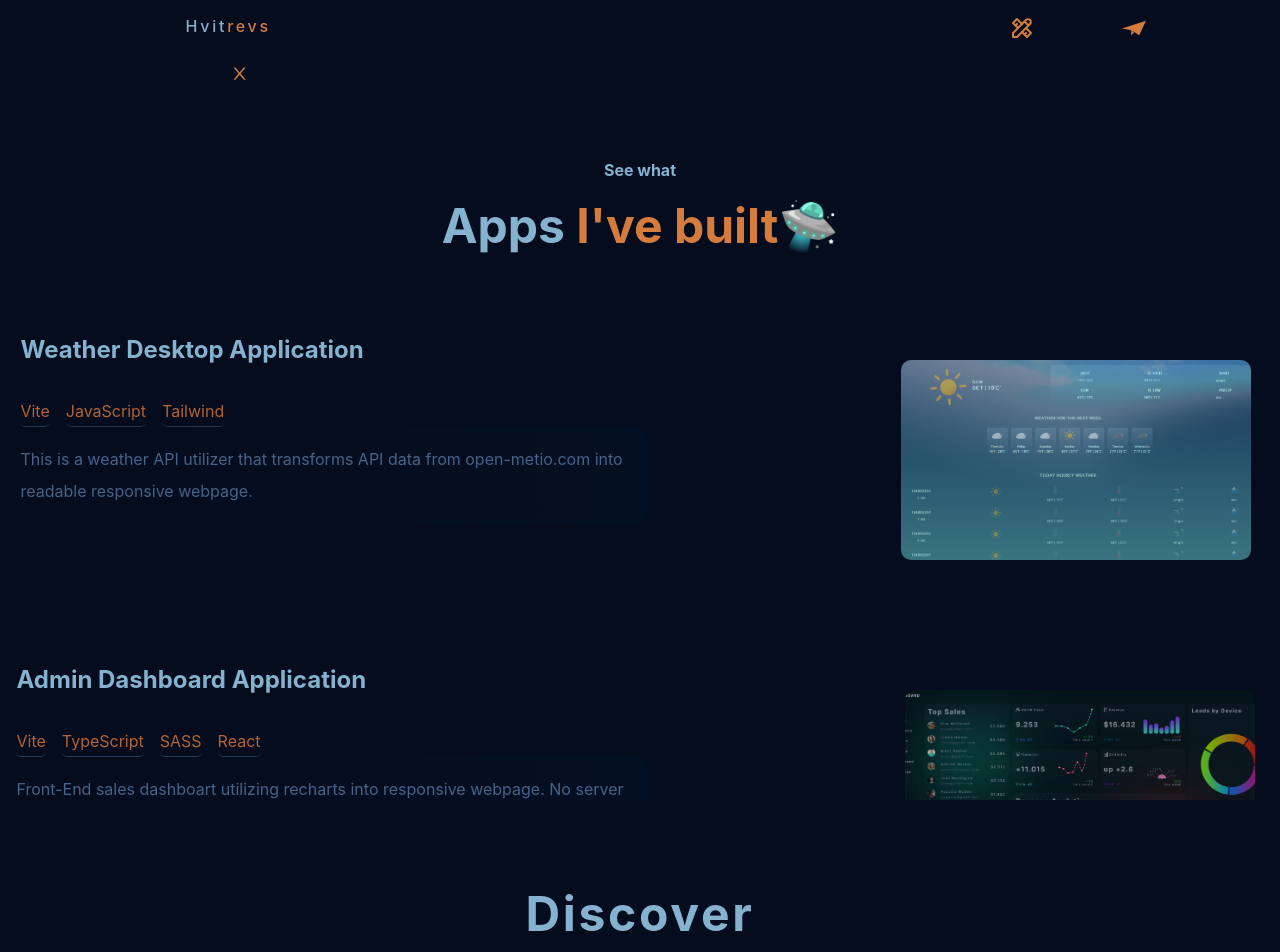
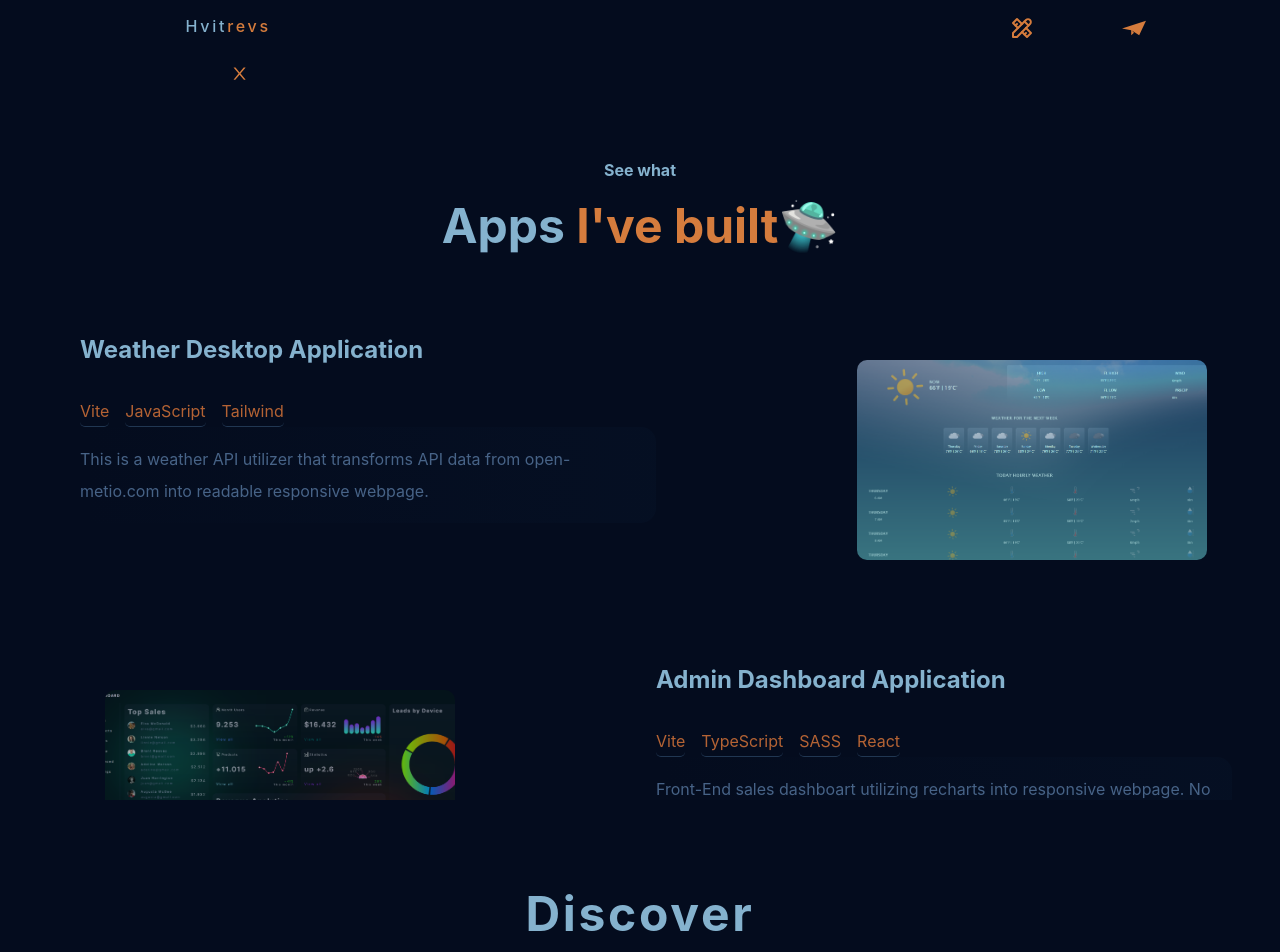
Before and after one commit to Hvitrevs/Hvitrevs-Hub, a React (Create React App) app: page /more-apps in a window 1280 px wide. Shown: the top 952 px of the page. Built offline with nearby package versions, Linux system fonts and the light colour scheme; some icons are missing.

Commit message:
layout fix

```diff
--- a/src/App.js
+++ b/src/App.js
@@ -20,14 +20,14 @@ function App() {
     <ThemeProvider theme ={ theme }>
     <MainBody>
       <Routes>
-      <Route path='' element={ <MainBody / >} />
+      <Route path='' element={ <MainBody /> } />
       <Route path='/more-apps' element={<Apps />} />
       </Routes>
       <Container>
         <Navbar />
         <Showcase />
         <MySkills />
-        <Projects />a
+        <Projects />
         <Footer />
       </Container>
     </MainBody>
--- a/src/components/layouts/Apps.js
+++ b/src/components/layouts/Apps.js
@@ -21,13 +21,13 @@ const Apps = (  ) => {
         left= '18%'
         right= '15%'
         responsiveTop='0'
-        responsiveLeft='3rem'
-        respoinsiveRight='1rem'
+        responsiveLeft='6rem'
+        respoinsiveRight='2rem'
         responsiveBottom='4rem'
         position='fixed'
         >
         <Flexcontainer justify='flex-end'  responsiveFlex>
-          <Link to='/app#Home'>
+          <Link to='/app#Projects'>
 
           <MenuIcon as={motion.a} whileHover={{scale: 1.2}} size='1.2rem' top='4rem'
           >
@@ -62,7 +62,8 @@ const Apps = (  ) => {
         >
           <PaddingContainer
           top='1rem'
-          left='1rem'
+          left='5rem'
+          right='3rem'
           responsiveLeft='1rem'
           respoinsiveRight='4rem'>
           <Flexcontainer direction='column' align='center'>
--- a/src/styles/Projects.styled.js
+++ b/src/styles/Projects.styled.js
@@ -52,7 +52,7 @@ overflow: auto;
 left: 0;
 height: 100%;
 width: 100%;
-background-color: #040c1e;
+background-color: ${({ theme }) => theme.colors.primary};
 z-index: 3;
 
 `
--- a/src/styles/formfield.css
+++ b/src/styles/formfield.css
@@ -1,7 +1,7 @@
 
 
 .formField {
-  color: #85b2ce;
+  color: #8595c7;
   padding-bottom: 10px;
 
 
@@ -13,7 +13,7 @@
   border-bottom: 1px solid #d57c3d;
   border-radius: 5px;
   padding: 10px;
-  color: #85b2ce;
+  color: #8595c7;
   outline: none;
   letter-spacing: 0.2rem;
   font-weight: bold;
@@ -27,7 +27,7 @@
   border-bottom: 1px solid #d57c3d;
   border-radius: 5px;
   padding: 10px;
-  color: #85b2ce;
+  color: #8595c7;
   outline: none;
   letter-spacing: 0.2rem;
   font-weight: bold;
--- a/src/utils/Data.js
+++ b/src/utils/Data.js
@@ -148,7 +148,7 @@ export const appsDetails = [
     app_img: Desktop,
     app_url: 'https://incandescent-vacherin-43b64e.netlify.app',
     app_page:'https://github.com/Hvitrevs/Sales-dashboard',
-    reverse: false,
+    reverse: true,
   },
   {
     id: 3,
--- a/src/utils/Theme.js
+++ b/src/utils/Theme.js
@@ -9,10 +9,10 @@ export const theme = {
     para_text_color: '#476387',
   },
   colors1: {
-    primary: '#e0e9ff',
-    primary_light: '#131c31',
-    secondary: '#d57c3d',
-    white: '#5383a1',
+    primary: '#d0d8fd',
+    primary_light: '#4f6391',
+    secondary: '#e46e24',
+    white: '#8595c7',
     black: '#000',
     para_text_color: '#476387',
   },
```
Also changed, not shown: 1 other file (tests, documents, lock files or other folders).
